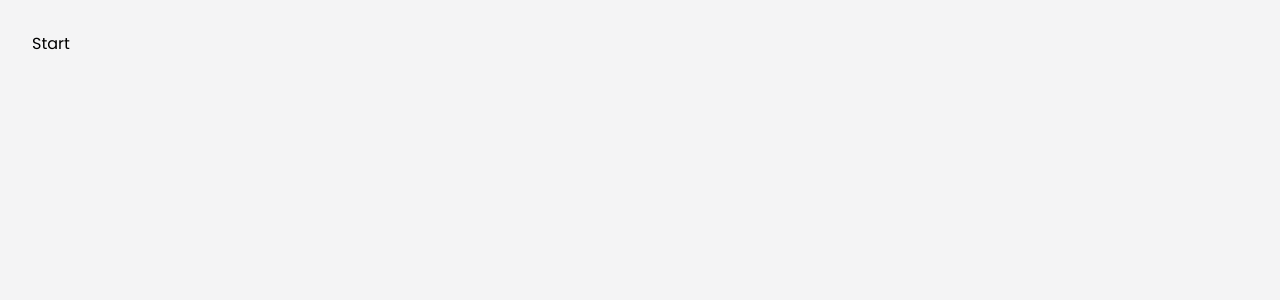
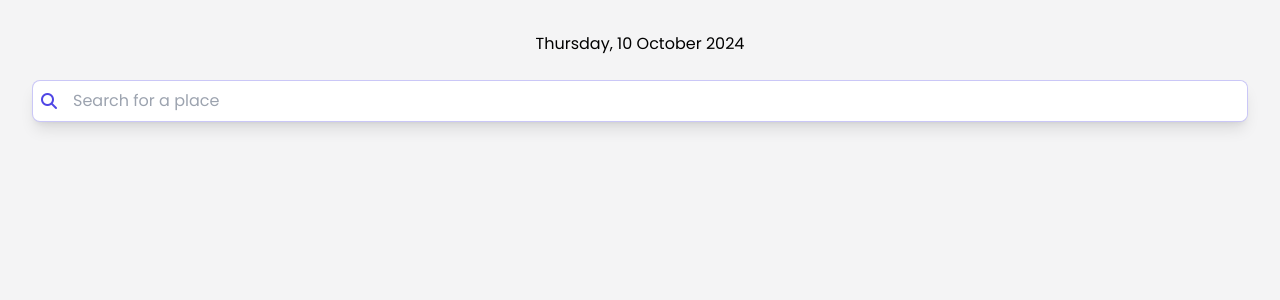
Before and after one commit to kabelom86/vue-weather, a Vue app: page / in a window 1280 px wide. Shown: the top 300 px of the page. Built offline with nearby package versions, Linux system fonts and the light colour scheme.

Commit message:
Created 'SearchField' component

```diff
--- a/src/App.vue
+++ b/src/App.vue
@@ -1,3 +1,21 @@
+<script setup>
+import SearchField from '@/components/SearchField.vue';
+</script>
+
 <template>
-  <main>Start</main>
+  <main>
+    <!-- Date -->
+    <div class="text-center mb-6">
+      {{
+        new Date().toLocaleDateString('en-za', {
+          weekday: 'long',
+          year: 'numeric',
+          month: 'long',
+          day: 'numeric',
+        })
+      }}
+    </div>
+    <!-- Search Field -->
+    <SearchField />
+  </main>
 </template>
--- /dev/null
+++ b/src/components/SearchField.vue
@@ -0,0 +1,56 @@
+<script setup>
+import { reactive } from 'vue';
+
+const searchTerm = reactive({
+    query: '',
+    timeout: null,
+    results: null,
+});
+
+const handleSearch = () => {
+    clearTimeout(searchTerm.timeout);
+    searchTerm.timeout = setTimeout(async () => {
+        if (searchTerm.query !== '') {
+            const response = await fetch(`http://api.weatherapi.com/v1/search.json?key=157c0f0cf591453794660316241010&q=${searchTerm.query}`);
+
+            const data = await response.json();
+            searchTerm.results = data;
+            console.log(searchTerm.results);
+        } else {
+            searchTerm.results = null;
+        }
+    }, 500)
+};
+
+const getWeather = (async (id) => {
+    const response = await fetch(`http://api.weatherapi.com/v1/forecast.json?key=157c0f0cf591453794660316241010&q=:id${id}&days=3&aqi=no&alerts=no`);
+
+    const data = await response.json();
+    console.log(data);
+});
+</script>
+
+<template>
+    <div>
+        <!-- search field -->
+        <form>
+            <div class="bg-white border border-indigo-600/30 rounded-lg shadow-lg flex items-center">
+                <i class="fa-solid fa-magnifying-glass p-2 text-indigo-600"></i>
+                <input v-model="searchTerm.query" @input="handleSearch" type="text" placeholder="Search for a place"
+                    class="rounded-r-lg p-2 border-0 outline-0 focus:ring-2 focus:ring-indigo-600 ring-inset w-full" />
+            </div>
+        </form>
+        <!-- search suggestions -->
+        <div class="bg-white my-2 rounded-lg shadow-lg">
+            <div v-if="searchTerm.results !== null">
+                <div v-for="place in searchTerm.results" :key="place.id">
+                    <button @click="getWeather(place.id)"
+                        class="px-3 my-2 hover:text-indigo-600 hover:font-bold w-full text-left">
+                        {{ place.name }}, {{ place.region }}, {{ place.country }}
+                    </button>
+                </div>
+            </div>
+
+        </div>
+    </div>
+</template>
```
